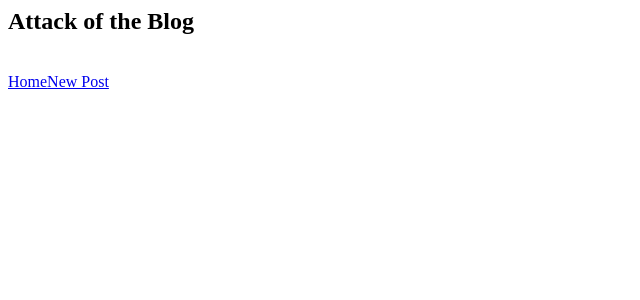
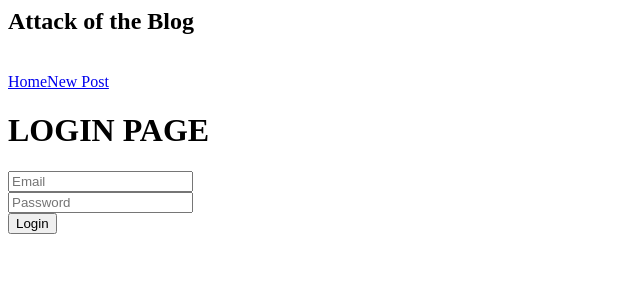
Before and after one commit to Harbison0906/authBlog, a React app: page /login in a window 1280 px wide. Before the commit this address led to /. Shown: the top 300 px of the page, without its empty margins (0-640 px from the left). Built offline with nearby package versions, Linux system fonts and the light colour scheme.

Commit message:
implemented auth on NewBlog component; added Login page

```diff
--- a/src/client/App.tsx
+++ b/src/client/App.tsx
@@ -4,6 +4,7 @@ import Home from './components/Home';
 import NewBlog from './components/NewBlog';
 import EditBlog from './components/EditBlog';
 import BlogPost from './components/BlogPost';
+import Login from './components/Login';
 
 export default class App extends React.Component {
 
@@ -28,6 +29,7 @@ export default class App extends React.Component {
 						<Route exact path="/newblog" component={NewBlog} />
 						<Route exact path="/edit/:id" component={EditBlog}/>
 						<Route exact path="/blogpost/:id" component={BlogPost} />
+						<Route exact path="/login" component={Login} />
 						<Redirect from="*" to="/"/>
 					</Switch>
 				</BrowserRouter>
--- /dev/null
+++ b/src/client/components/Login.tsx
@@ -0,0 +1,51 @@
+import React, { Component } from 'react';
+import { RouteComponentProps } from 'react-router';
+import { json, User } from '../utils/api';
+
+
+export default class Login extends Component<ILoginProps, ILoginState> {
+
+  constructor(props: ILoginProps) {
+    super(props);
+    this.state = {
+      email: '',
+      password: ''
+    };
+  };
+
+  handleEmailChange = (event: React.ChangeEvent<HTMLInputElement>) => {
+    this.setState({ email: event.target.value })
+  };
+
+  handlePasswordChange = (event: React.ChangeEvent<HTMLInputElement>) => {
+    this.setState({ password: event.target.value })
+  };
+
+
+
+  render() {
+    return (
+      <main>
+        <h1>LOGIN PAGE</h1>
+        <div className="input-group mb-3">
+          <input type="text" className="form-control" placeholder="Email" aria-label="Email" aria-describedby="basic-addon1" value={this.state.email}/>
+        </div>
+        <div className="input-group mb-3">
+          <input type="text" className="form-control" placeholder="Password" aria-label="Password" aria-describedby="basic-addon1" value={this.state.password}/>
+        </div>
+        <div>
+        <button type="button" className="btn btn-primary btn-lg">Login</button>
+        </div>
+      </main>
+    );
+  };
+
+}
+
+
+interface ILoginProps extends RouteComponentProps { }
+
+interface ILoginState {
+  email: string;
+  password: string;
+}
--- a/src/client/components/NewBlog.tsx
+++ b/src/client/components/NewBlog.tsx
@@ -30,9 +30,15 @@ export default class NewBlog extends Component<INewBlogProps, INewBlogState> {
     this.setState({ tagid: event.target.value });
   }
 
+  componentDidMount() {
+    if(!User || User.userid === null || User.role !== 1) {
+      this.props.history.replace('/login')
+    }
+  }
+
   addBlog = async (e: React.MouseEvent<HTMLButtonElement>) => {
     e.preventDefault();
-    const data = { title: this.state.title, content: this.state.content, authorid: this.state.authorid }
+    const data = { title: this.state.title, content: this.state.content, authorid: User.userid }
     const result = await json('/api/blogs', 'POST', data);
     console.log(result);
     if (this.state.tagid) {
@@ -84,7 +90,7 @@ export default class NewBlog extends Component<INewBlogProps, INewBlogState> {
       </div>
 
     );
-  }
+  };
 
 }
 
```
